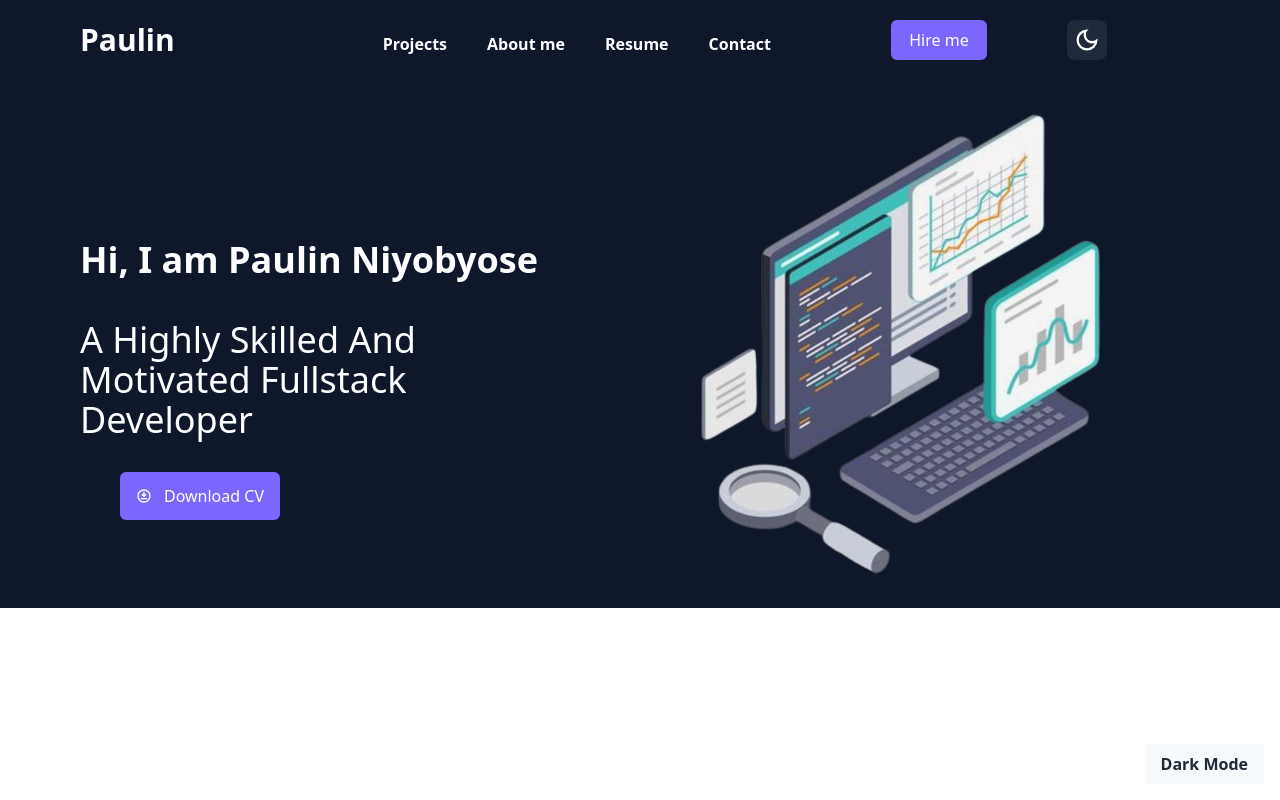
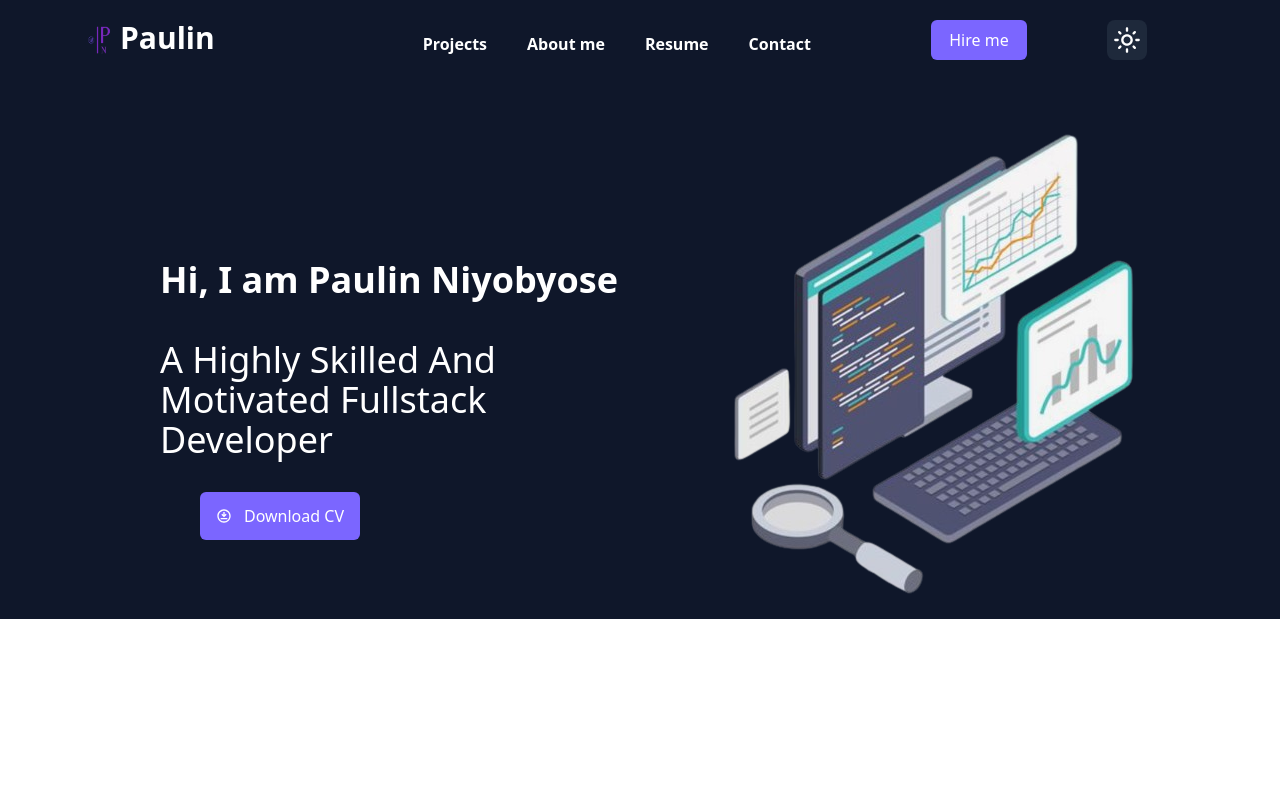
Before and after one commit to Paulin-NIYOBYOSE/PORTIFOLIO, a React (Vite) app: page / in a window 1280 px wide. Built offline with nearby package versions, Linux system fonts and the light colour scheme.

Commit message:
Also added theme changing to the landon

```diff
--- a/src/App.tsx
+++ b/src/App.tsx
@@ -1,13 +1,10 @@
 import react from "react";
-import Nav from "./components/Nav";
+import Nav from "./components/Landon";
 import Landon from "./components/Landon";
-import Test from "./components/Test";
 function App() {
   return (
     <>
-      <Nav />
       <Landon />
-      <Test />
     </>
   );
 }
--- a/src/components/Landon.tsx
+++ b/src/components/Landon.tsx
@@ -1,11 +1,121 @@
-import React from "react";
+import React, { useState } from "react";
+import { Link } from "react-scroll";
+import { MdOutlineLightMode, MdOutlineDarkMode } from "react-icons/md";
+import { RiMenu3Fill } from "react-icons/ri";
+import logo from "../components/images/logo.png";
 import hero from "../components/images/hero.png";
 import { MdOutlineDownloadForOffline } from "react-icons/md";
 
-const landon = () => {
+const Nav: React.FC = () => {
+  const [isDarkMode, setIsDarkMode] = useState<boolean>(false);
+
+  const toggleTheme = () => {
+    setIsDarkMode((prevMode) => !prevMode);
+    updateTheme();
+  };
+
+  const updateTheme = () => {
+    const root = document.documentElement;
+    if (isDarkMode) {
+      root.style.setProperty("--nav-bg-color", "white");
+      root.style.setProperty("--nav-text-color", "black");
+    } else {
+      root.style.setProperty("--nav-bg-color", "#1a202c");
+      root.style.setProperty("--nav-text-color", "white");
+    }
+  };
+
   return (
     <>
-      <div className="bg-slate-900 md:h-13 md:w-full md:flex md:gap-20">
+      <nav>
+        <div
+          className={`hidden ${
+            isDarkMode ? "bg-white text-black" : "bg-slate-900 text-white"
+          } sm:h-10vh lg:flex justify-between z-50 lg:py-5 px-20 py-4 `}
+        >
+          <div className="flex items-center flex-1">
+            <div className="text-3xl font-bold flex ">
+              <img className="text-3xl font-bold w-10 h-10" src={logo} alt="" />
+              Paulin
+            </div>
+
+            <div className="flex lg:gap-10">
+              <div className="lg:flex md:flex lg: flex-1 items-center justify-end font-normal lg:gap- md:gap-20">
+                <ul className="flex lg:gap-10 md:gap-5 lg:ml-52 md:ml-32 mt-2  font-semibold">
+                  <Link to="Projects">
+                    <li>Projects</li>
+                  </Link>
+                  <Link to="About">
+                    <li>About me</li>
+                  </Link>
+                  <Link to="resume">
+                    <li>Resume</li>
+                  </Link>
+                  <Link to="contact">
+                    <li>Contact</li>
+                  </Link>
+                </ul>
+                <Link>
+                  <button className="h-10 w-24 bg-purple rounded-md ml-10">
+                    Hire me
+                  </button>
+                </Link>
+              </div>
+              <div className="bg-slate-800 w-10 flex items-center justify-center pb-1 rounded-lg cursor-pointer  md:ml-10">
+                {isDarkMode ? (
+                  <MdOutlineDarkMode
+                    className="h-7 w-7 mt-1 cursor-pointer"
+                    onClick={toggleTheme}
+                  />
+                ) : (
+                  <MdOutlineLightMode
+                    className="h-7 w-7 mt-1 cursor-pointer"
+                    onClick={toggleTheme}
+                  />
+                )}
+              </div>
+            </div>
+          </div>
+        </div>
+        <div
+          className="lg:hidden flex md:gap-40 gap-6"
+          style={{ backgroundColor: isDarkMode ? "white" : "#1a202c" }}
+        >
+          <span className="font-bold">Paulin</span>
+          <div>
+            <div>
+              <ul className="hidden">
+                <li>Projects</li>
+                <li>About me</li>
+                <li>Resume</li>
+                <li>Contact</li>
+              </ul>
+            </div>
+            <button className="h-10 w-24 bg-purple rounded-md ml-10">
+              Hire me
+            </button>
+          </div>
+          <div className="bg-slate-800 w-10 flex items-center justify-center pb-1 rounded-lg cursor-pointer h-10">
+            {isDarkMode ? (
+              <MdOutlineLightMode
+                className="h-7 w-7 mt-1 cursor-pointer"
+                onClick={toggleTheme}
+              />
+            ) : (
+              <MdOutlineDarkMode
+                className="h-7 w-7 mt-1 cursor-pointer"
+                onClick={toggleTheme}
+              />
+            )}
+          </div>
+          <RiMenu3Fill className="w-7 h-7" />
+        </div>
+      </nav>
+      <div
+        className={`hidden ${
+          isDarkMode ? "bg-white text-black" : "bg-slate-900 text-white"
+        } sm:h-10vh lg:flex justify-between z-50 lg:py-5 px-20 py-4 `}
+      >
         <div className="pt-40 lg:pl-20 pl-5">
           <h3 className="text-white text-4xl font-bold">
             {" "}
@@ -29,4 +139,4 @@ const landon = () => {
   );
 };
 
-export default landon;
+export default Nav;
--- a/src/components/Nav.tsx
+++ /dev/null
@@ -1,109 +0,0 @@
-import React, { useState } from "react";
-import { Link } from "react-scroll";
-import { MdOutlineLightMode, MdOutlineDarkMode } from "react-icons/md";
-import { RiMenu3Fill } from "react-icons/ri";
-
-const Nav: React.FC = () => {
-  const [isDarkMode, setIsDarkMode] = useState<boolean>(false);
-
-  const toggleTheme = () => {
-    setIsDarkMode((prevMode) => !prevMode);
-    updateTheme();
-  };
-
-  const updateTheme = () => {
-    const root = document.documentElement;
-    if (isDarkMode) {
-      root.style.setProperty("--nav-bg-color", "white");
-      root.style.setProperty("--nav-text-color", "black");
-    } else {
-      root.style.setProperty("--nav-bg-color", "#1a202c");
-      root.style.setProperty("--nav-text-color", "white");
-    }
-  };
-
-  return (
-    <nav>
-      <div
-        className={`hidden ${
-          isDarkMode ? "bg-white text-black" : "bg-slate-900 text-white"
-        } sm:h-10vh lg:flex justify-between z-50 lg:py-5 px-20 py-4 `}
-      >
-        <div className="flex items-center flex-1">
-          <span className="text-3xl font-bold ">Paulin</span>
-          <div className="flex lg:gap-10">
-            <div className="lg:flex md:flex lg: flex-1 items-center justify-end font-normal lg:gap- md:gap-20">
-              <ul className="flex lg:gap-10 md:gap-5 lg:ml-52 md:ml-32 mt-2  font-semibold">
-                <Link to="Projects">
-                  <li>Projects</li>
-                </Link>
-                <Link to="About">
-                  <li>About me</li>
-                </Link>
-                <Link to="resume">
-                  <li>Resume</li>
-                </Link>
-                <Link to="contact">
-                  <li>Contact</li>
-                </Link>
-              </ul>
-              <Link>
-                <button className="h-10 w-24 bg-purple rounded-md ml-10">
-                  Hire me
-                </button>
-              </Link>
-            </div>
-            <div className="bg-slate-800 w-10 flex items-center justify-center pb-1 rounded-lg cursor-pointer  md:ml-10">
-              {isDarkMode ? (
-                <MdOutlineLightMode
-                  className="h-7 w-7 mt-1 cursor-pointer"
-                  onClick={toggleTheme}
-                />
-              ) : (
-                <MdOutlineDarkMode
-                  className="h-7 w-7 mt-1 cursor-pointer"
-                  onClick={toggleTheme}
-                />
-              )}
-            </div>
-          </div>
-        </div>
-      </div>
-      <div
-        className="lg:hidden flex md:gap-40 gap-6"
-        style={{ backgroundColor: isDarkMode ? "white" : "#1a202c" }}
-      >
-        <span className="font-bold">Paulin</span>
-        <div>
-          <div>
-            <ul className="hidden">
-              <li>Projects</li>
-              <li>About me</li>
-              <li>Resume</li>
-              <li>Contact</li>
-            </ul>
-          </div>
-          <button className="h-10 w-24 bg-purple rounded-md ml-10">
-            Hire me
-          </button>
-        </div>
-        <div className="bg-slate-800 w-10 flex items-center justify-center pb-1 rounded-lg cursor-pointer h-10">
-          {isDarkMode ? (
-            <MdOutlineLightMode
-              className="h-7 w-7 mt-1 cursor-pointer"
-              onClick={toggleTheme}
-            />
-          ) : (
-            <MdOutlineDarkMode
-              className="h-7 w-7 mt-1 cursor-pointer"
-              onClick={toggleTheme}
-            />
-          )}
-        </div>
-        <RiMenu3Fill className="w-7 h-7" />
-      </div>
-    </nav>
-  );
-};
-
-export default Nav;
--- a/src/components/Test.tsx
+++ /dev/null
@@ -1,37 +0,0 @@
-import React, { useState } from "react";
-
-const ThemeChanger: React.FC = () => {
-  const [isDarkMode, setIsDarkMode] = useState<boolean>(false);
-
-  const toggleTheme = () => {
-    setIsDarkMode((prevMode) => !prevMode);
-    updateTheme();
-  };
-
-  const updateTheme = () => {
-    const root = document.documentElement;
-    if (isDarkMode) {
-      root.style.setProperty("--bg-color", "white");
-      root.style.setProperty("--text-color", "black");
-      root.style.setProperty("--button-bg-color", "#1a202c"); // Dark mode button background color
-    } else {
-      root.style.setProperty("--bg-color", "black");
-      root.style.setProperty("--text-color", "white");
-      root.style.setProperty("--button-bg-color", "#f7fafc"); // Light mode button background color
-    }
-  };
-
-  return (
-    <div className="fixed bottom-0 right-0 p-4">
-      <button
-        onClick={toggleTheme}
-        className="bg-gray-300 hover:bg-gray-400 text-gray-800 font-bold py-2 px-4 rounded inline-flex items-center"
-        style={{ backgroundColor: isDarkMode ? "#1a202c" : "#f7fafc" }} // Set button background color dynamically
-      >
-        {isDarkMode ? "Light Mode" : "Dark Mode"}
-      </button>
-    </div>
-  );
-};
-
-export default ThemeChanger;
```
Also changed, not shown: src/components/images/logo.png (added).
